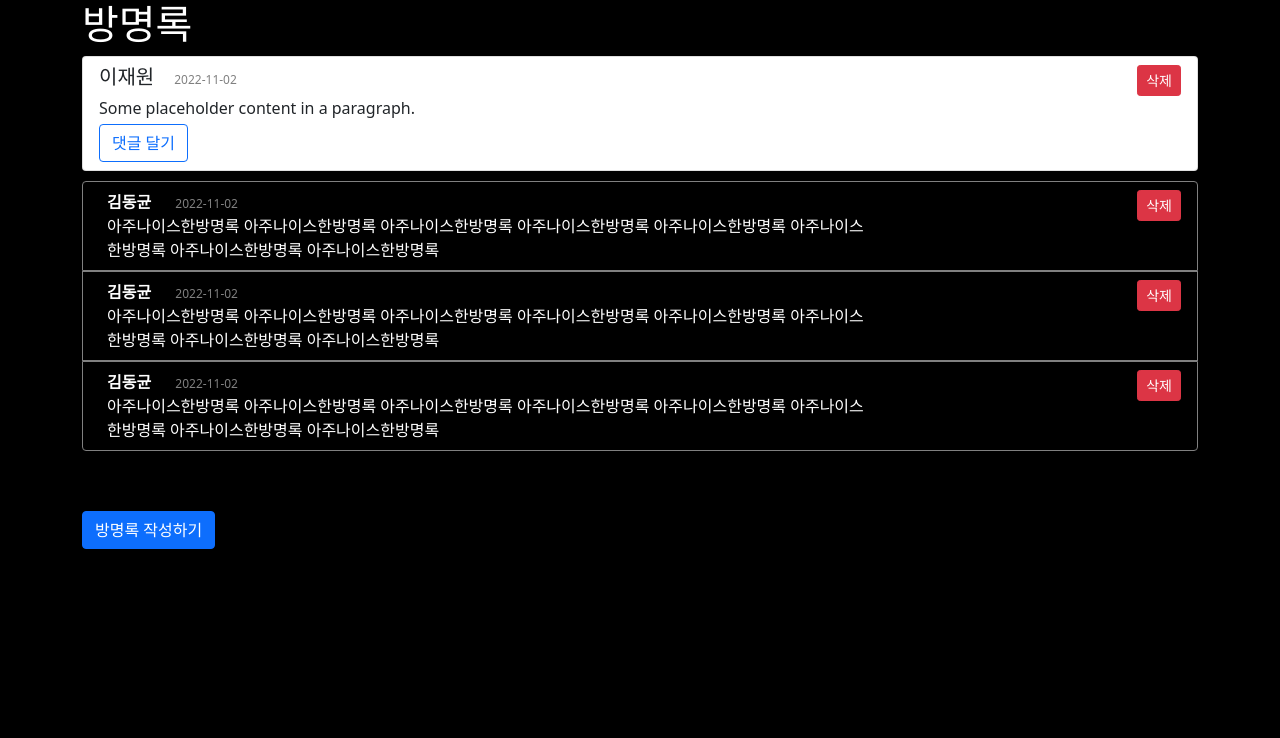
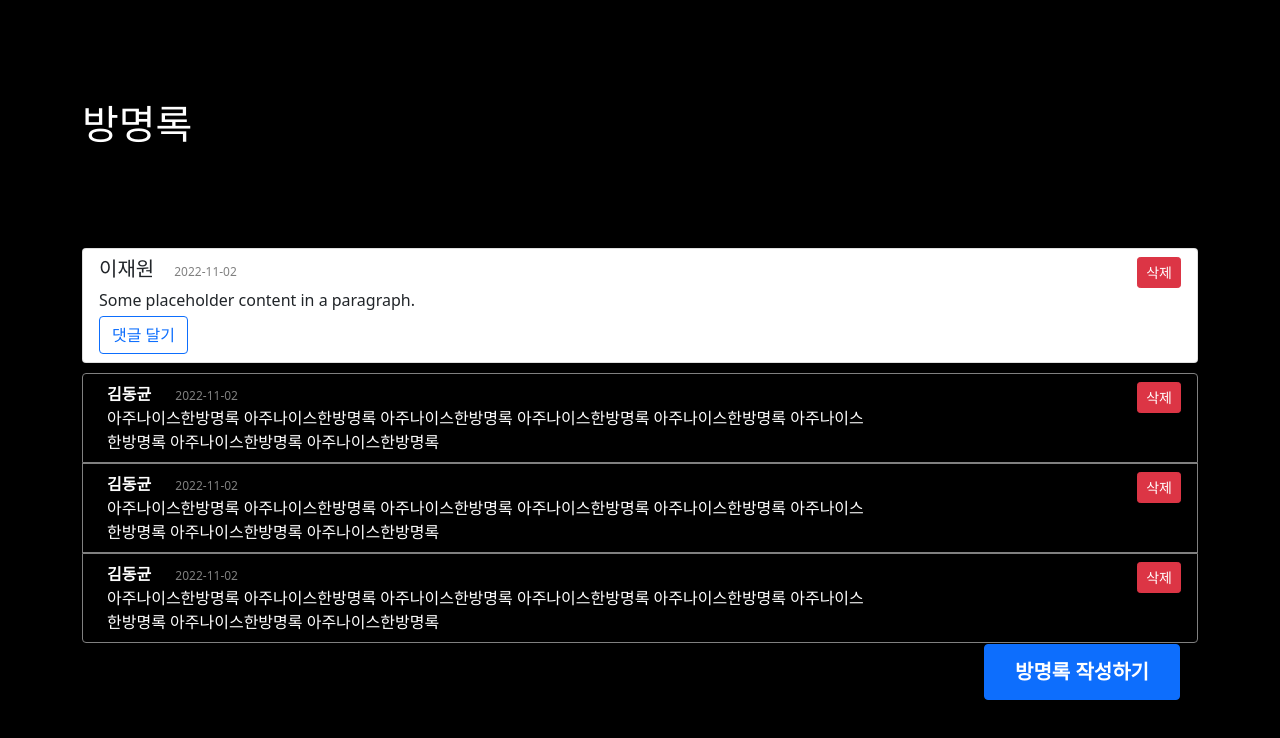
Before and after one commit to jenyglee/sparta-team-8, a plain HTML site: page templates/guest-book.html in a window 1280 px wide. Drawn offline with nearby package versions, Linux system fonts and the light colour scheme.

Commit message:
방명록 퍼블리싱 수정

```diff
--- a/templates/guest-book.html
+++ b/templates/guest-book.html
@@ -23,6 +23,7 @@
 
         body {
             background-color: black;
+            padding-bottom: 100px;
         }
 
         section {
@@ -30,7 +31,9 @@
         }
 
         .wrap {
-            width: 100%;
+            width: 1200px;
+            height: 100vh;
+            margin: 0 auto;
             background-color: black;
             display: flex;
             flex-direction: column;
@@ -40,6 +43,10 @@
         .container {
             width: 1200px;
             color: white;
+        }
+
+        .main-title {
+            margin: 100px 0;
         }
 
         .guest-book {
@@ -70,11 +77,17 @@
         }
 
         #add-guest-book-form {
+            margin-top: 40px;
             display: none;
         }
 
         #btn-add-guest-book {
-            margin-top: 50px;
+            padding: 12px 30px;
+            font-size: 20px;
+            font-weight: bold;
+            position: fixed;
+            bottom: 100px;
+            right: 100px;
         }
 
         .form-title {
@@ -172,7 +185,7 @@
 <body>
 <main class="wrap">
     <div class="container">
-        <h1>방명록</h1>
+        <h1 class="main-title">방명록</h1>
 
         <section>
             <div class="list-group guest-book">
@@ -235,9 +248,7 @@
                 </li>
             </ol>
         </section>
-        <button type="button" class="btn btn-primary" id="btn-add-guest-book" onclick="handleOpenGuestBookForm()">
-            방명록 작성하기
-        </button>
+
         <section class="form-bg" id="add-guest-book-form">
             <h3 class="form-title">방명록 작성</h3>
             <form class="row g-3">
@@ -260,6 +271,10 @@
             </form>
         </section>
     </div>
+    <button type="button" class="btn btn-primary" id="btn-add-guest-book" onclick="handleOpenGuestBookForm()">
+        방명록 작성하기
+    </button>
 </main>
+
 </body>
 </html>
```
